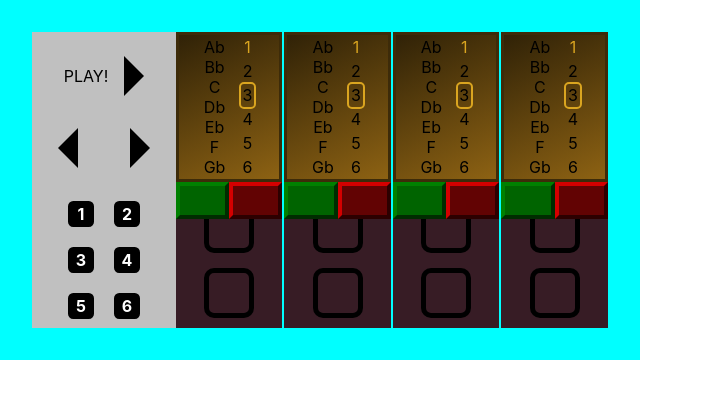
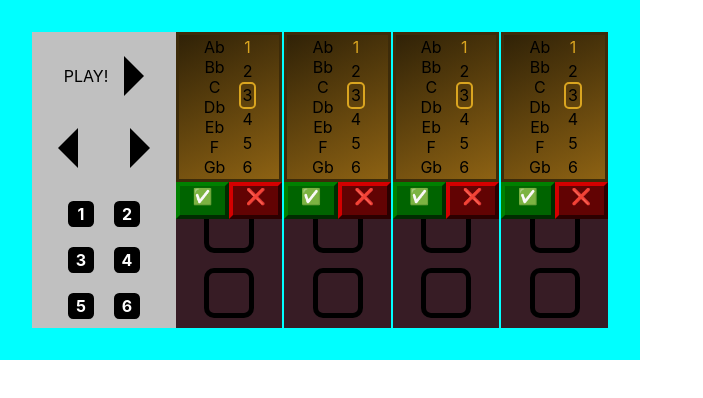
Before and after one commit to mar10outof10/syntho, a React (Create React App) app: page / in a window 1280 px wide. Shown: the top 398 px of the page, without its empty margins (0-703 px from the left). Built offline with nearby package versions, Linux system fonts and the light colour scheme.

Commit message:
Added text to buttons

```diff
--- a/src/components/SynthBeat/SynthBeatOverlay/SynthBeatOverlay.js
+++ b/src/components/SynthBeat/SynthBeatOverlay/SynthBeatOverlay.js
@@ -4,7 +4,7 @@ import NoteSelect from './NoteSelect';
 const ConfirmButton = ({beatState, beatDispatch}) => {
   return (
     <div className='synthBeatOverlay__button confirmButton'>
-
+      &#9989;
     </div>
   )
 }
@@ -12,7 +12,7 @@ const ConfirmButton = ({beatState, beatDispatch}) => {
 const CancelButton = ({beatState, beatDispatch}) => {
   return (
     <div className='synthBeatOverlay__button cancelButton'>
-
+      &#10060;
     </div>
   )
 }
@@ -21,10 +21,8 @@ const ClearButton = ({beatState, beatDispatch}) => {
   return (
     <div className='clearButton__container'>
       <div className='clearButton__text'>
-
       </div>
       <div className='clearButton__checkBox'>
-
       </div>
     </div>
   )
```
